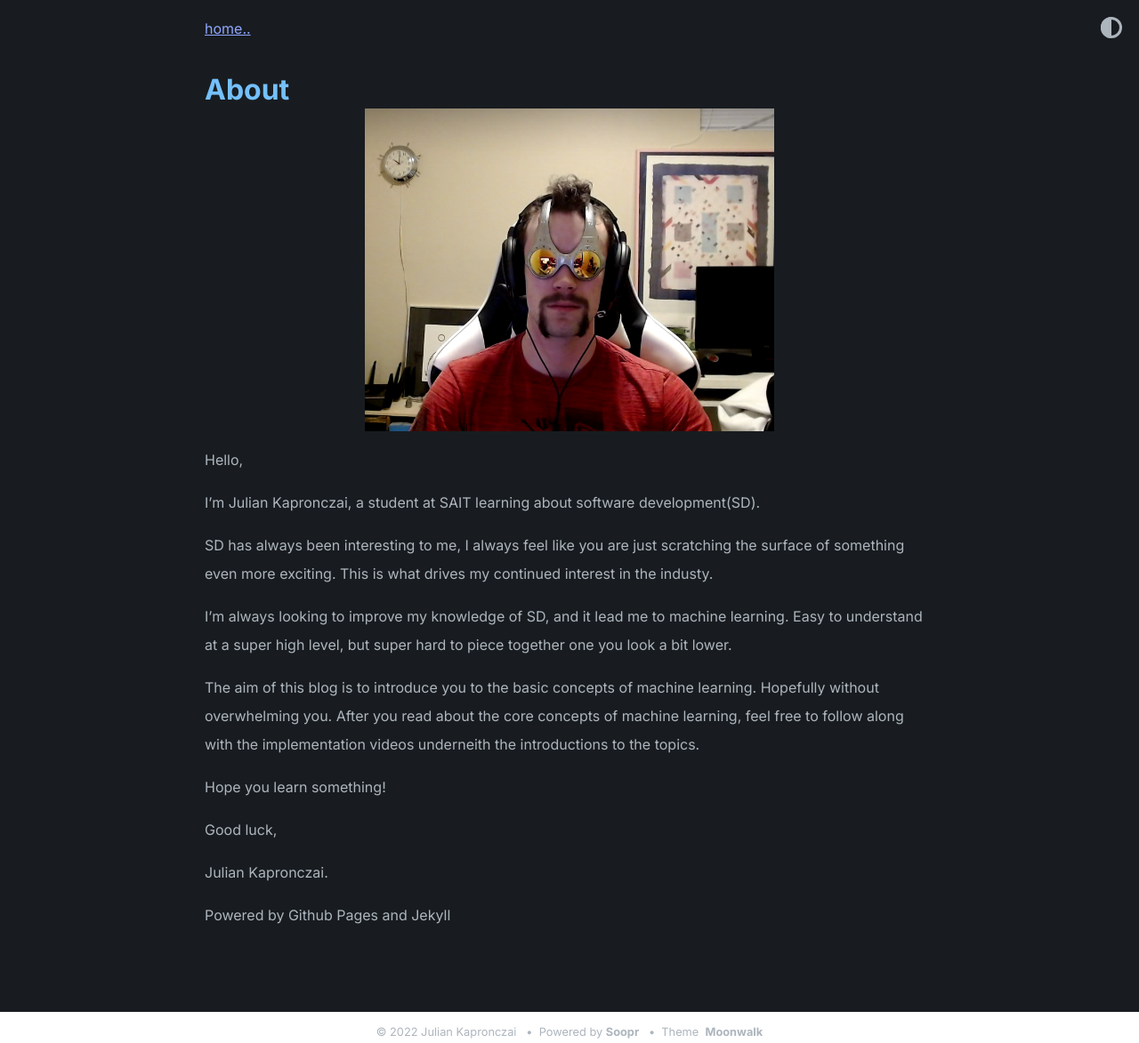
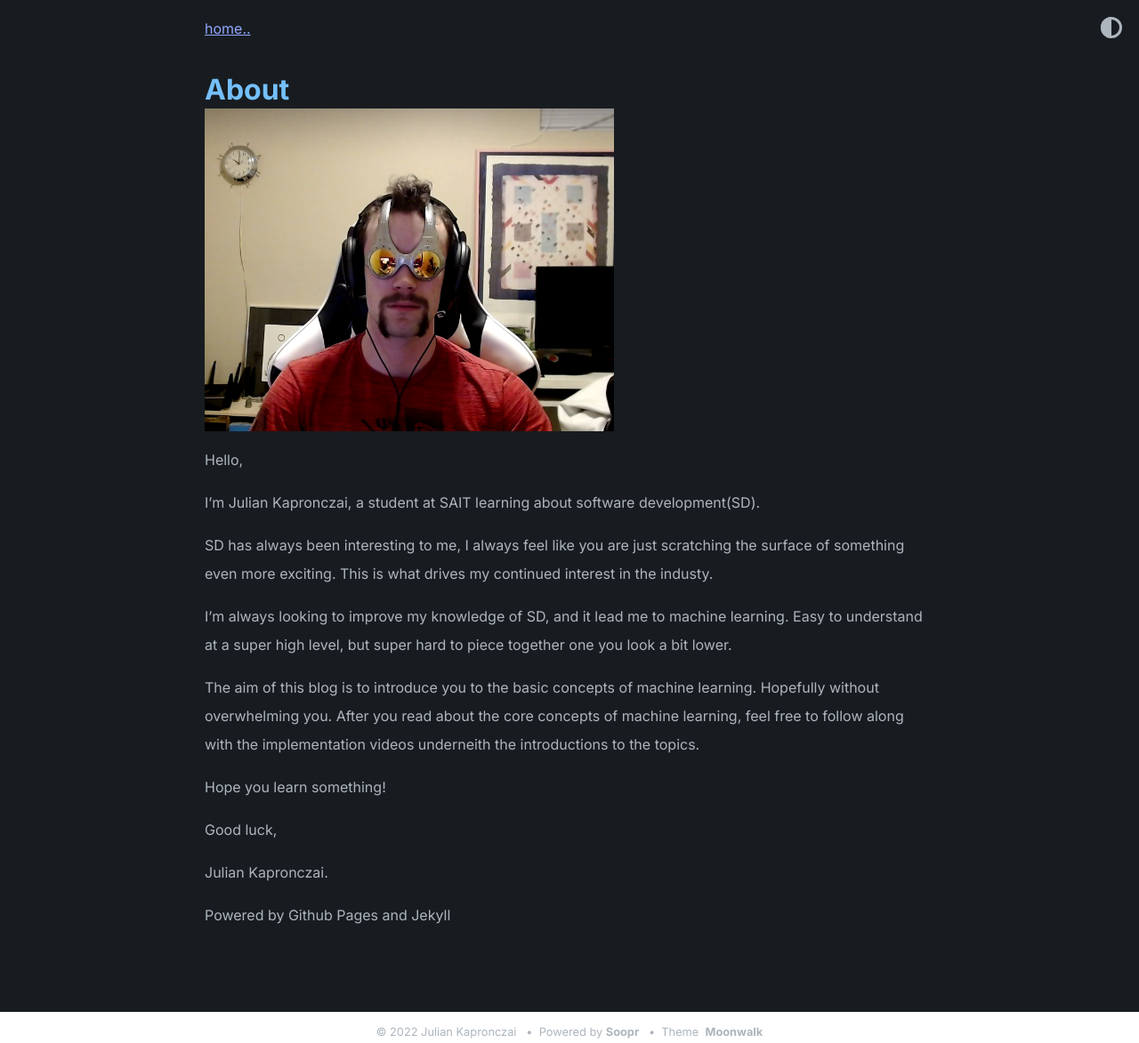
Before and after one commit to julianKapronczai/Machine-Learning-Basics, a Jekyll site: the page built from about.md, in a window 1280 px wide. Shown: the whole page at 89% size. Built offline with Jekyll 4.4.1, drawn with Linux system fonts in a browser that asks for light colours.

Commit message:
Update moonwalk.scss

```diff
--- a/_sass/moonwalk.scss
+++ b/_sass/moonwalk.scss
@@ -70,7 +70,7 @@ blockquote {
 img {
   max-width: 100%;
   display: block;
-  margin: 0 auto;
+  margin-left: 0 auto;
 }
 html {
     --bg: #FFF;
```
